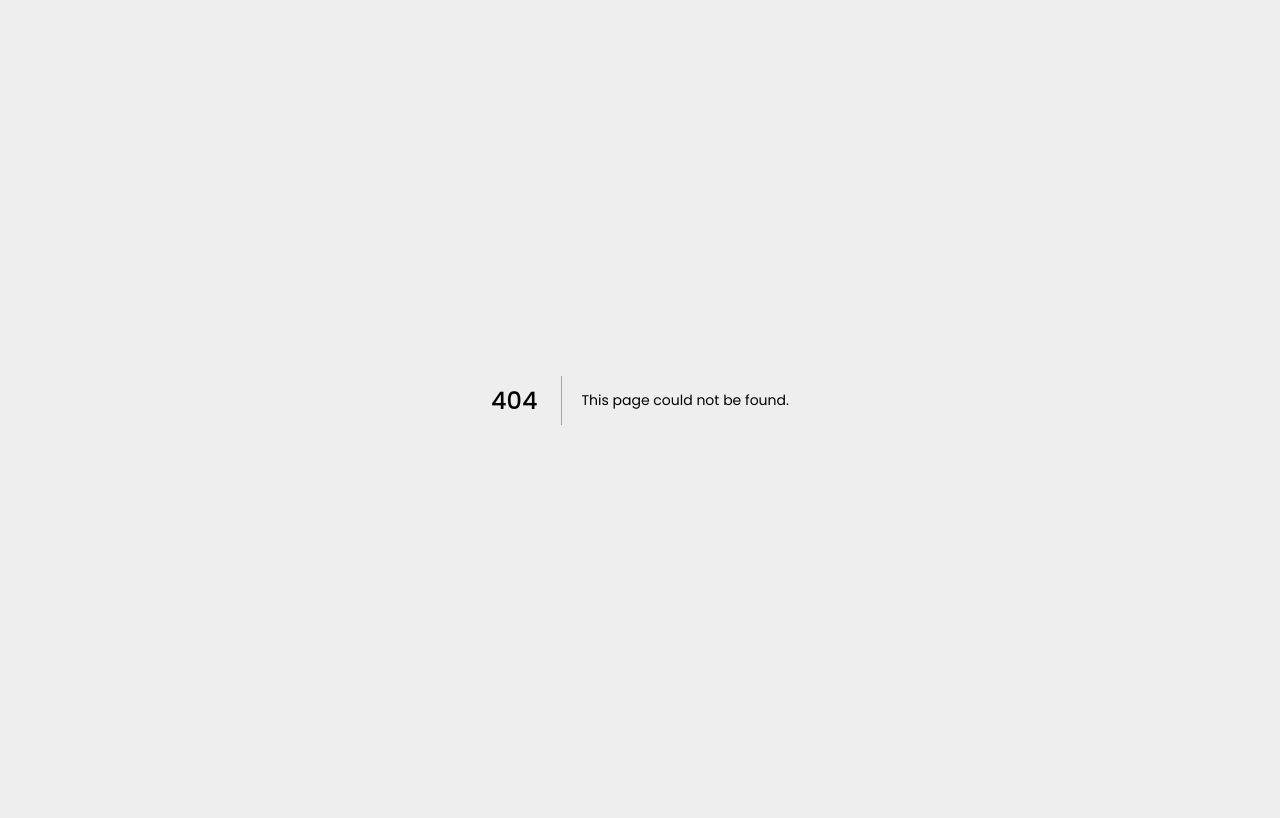
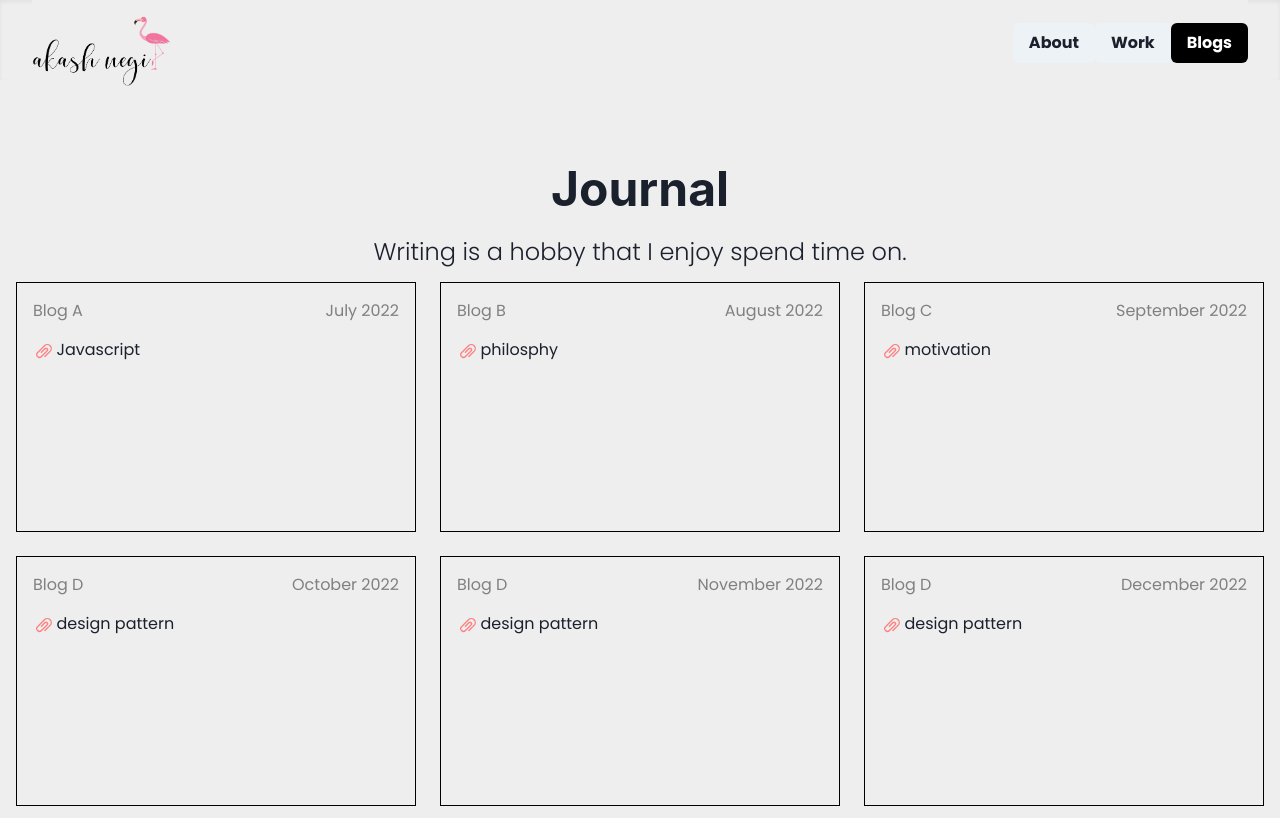
Before and after one commit to NegiAkash890/portfoliov2, a Next.js app: page /blogs in a window 1280 px wide. Before the commit this address had no page. Built offline with nearby package versions, Linux system fonts and the light colour scheme.

Commit message:
Blogs page

```diff
--- a/common/components/Blog.js
+++ b/common/components/Blog.js
@@ -1,10 +1,12 @@
 import { AttachmentIcon } from '@chakra-ui/icons'
 import { Box, GridItem, Heading, Text } from '@chakra-ui/react'
+import { useRouter } from 'next/router'
 import React from 'react'
 
-function Blog({date, category, title}) {
+function Blog({date, category, title, slug}) {
+  const router = useRouter();
   return (
-    <GridItem cursor={"pointer"} m={"3"} minW={"400"} maxW={"500"} height={"250"} border={"1px solid black"} colSpan={1} p={4}>
+    <GridItem cursor={"pointer"} m={"3"} minW={"400"} maxW={"500"} height={"250"} border={"1px solid black"} colSpan={1} p={4} onClick={() => router.push(`/blogs/${slug}`)}>
         <Box mb={"4"} display={"flex"} justifyContent="space-between">
             <Text color="gray" as={"h4"}>{title}</Text>
             <Text color="gray" as={"h4"}>{date}</Text>
--- a/common/dummy.json
+++ b/common/dummy.json
@@ -41,17 +41,17 @@
         } , {
             "published" : "August 2022" ,
             "title" : "Blog B",
-            "slug" : "react-basics",
+            "slug" : "react-hooks",
             "tags" : ["philosphy"]
         }, {
             "published" : "September 2022" ,
             "title" : "Blog C",
-            "slug" : "react-basics",
+            "slug" : "react-redux",
             "tags" : ["motivation"]
         } , {
             "published" : "October 2022" ,
             "title" : "Blog D",
-            "slug" : "react-basics",
+            "slug" : "react-context",
             "tags" : ["design pattern"]
         } ,  {
             "published" : "November 2022" ,
--- a/components/layout.js
+++ b/components/layout.js
@@ -1,4 +1,3 @@
-import { HamburgerIcon } from "@chakra-ui/icons";
 import { useRouter } from "next/router";
 
 import {
@@ -7,9 +6,8 @@ import {
   Flex,
   Image,
   Link,
-  useDisclosure,
 } from "@chakra-ui/react";
-import React, { useEffect } from "react";
+import React from "react";
 import MobileNav from "./MobileNav";
 function About(props) {
   const router = useRouter();
@@ -32,7 +30,7 @@ function About(props) {
             <Image
               cursor={"pointer"}
               onClick={() => router.push("/")}
-              src="./logo.png"
+              src="/logo.png"
               width="140px"
               height="70px"
               alt="Logo"
@@ -58,12 +56,12 @@ function About(props) {
                 Work
               </Link>
             </Button>
-            <Button style={router.pathname == "/blog" ? {backgroundColor : "black", color:"white"} : {}}>
+            <Button style={router.pathname == "/blogs" ? {backgroundColor : "black", color:"white"} : {}}>
             <Link
               _activeLink={{bg:"red"}}
               onClick={() => {
 
-                router.push("/blog");
+                router.push("/blogs");
               }}
             >
               Blogs
--- a/package.json
+++ b/package.json
@@ -16,7 +16,9 @@
     "framer-motion": "^6.5.1",
     "next": "12.1.6",
     "react": "18.2.0",
-    "react-dom": "18.2.0"
+    "react-dom": "18.2.0",
+    "remark": "^14.0.2",
+    "remark-html": "^15.0.1"
   },
   "devDependencies": {
     "eslint": "8.18.0",
--- a/pages/blog.js
+++ b/pages/blogs/index.js
@@ -11,9 +11,9 @@ import {
   Textarea,
 } from "@chakra-ui/react";
 import React from "react";
-import Blog from "../common/components/Blog";
-import Layout from "../components/layout";
-import dummyData from '../common/dummy.json';
+import Blog from "../../common/components/Blog";
+import Layout from "../../components/layout";
+import dummyData from '../../common/dummy.json';
 
 
 function contact() {
@@ -31,7 +31,7 @@ function contact() {
           <Box display={"flex"} flexWrap="wrap" alignItems={"center"} justifyContent={"center"}>
             {
               dummyData.blog.map((blog,index) => {
-                  return <Blog key={index} title={blog.title} date={blog.published} category={blog.tags}/>
+                  return <Blog key={index} title={blog.title} date={blog.published} category={blog.tags} slug={blog.slug} />
               })
             }
           </Box>
--- a/pages/index.js
+++ b/pages/index.js
@@ -5,7 +5,6 @@ import Layout from '../components/layout'
 export default function Home() {
   return (
     <Layout>
-
     <Box  maxW={1000} my={10} mx="auto">
       <About />
     </Box>
```
Also changed, not shown: pages/blogs/[id].js (added, +26 -0 lines), pages/blogs/getPostData.js (added, +20 -0 lines), pages/blogs/Blog.module.css (added), 1 other file (tests, documents, lock files or other folders).
